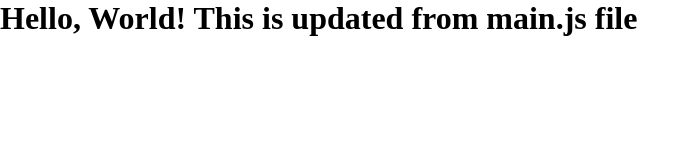
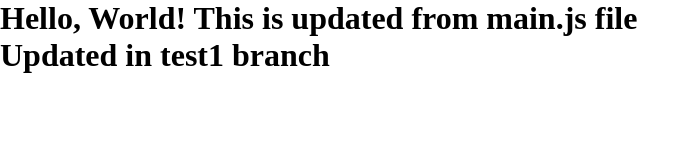
Before and after one commit to KasparPanmei/practiceRepo, a plain HTML site: page index.html in a window 1280 px wide. Shown: the whole page, without its empty margins (0-700 px from the left). Drawn offline with Linux system fonts and the light colour scheme.

Commit message:
Updated test1

```diff
--- a/index.html
+++ b/index.html
@@ -8,6 +8,7 @@
 </head>
 <body>
     <h1>Hello, World! <b id="highlight">!</b></h1>
+    <h1 id="test1"></h1>
 </body>
 <script src="main.js"></script>
 </html>
--- a/main.js
+++ b/main.js
@@ -1 +1,2 @@
 document.getElementById("highlight").innerHTML =  "This is updated from main.js file";
+document.getElementById("test1").innerHTML = "Updated in test1 branch";
```
